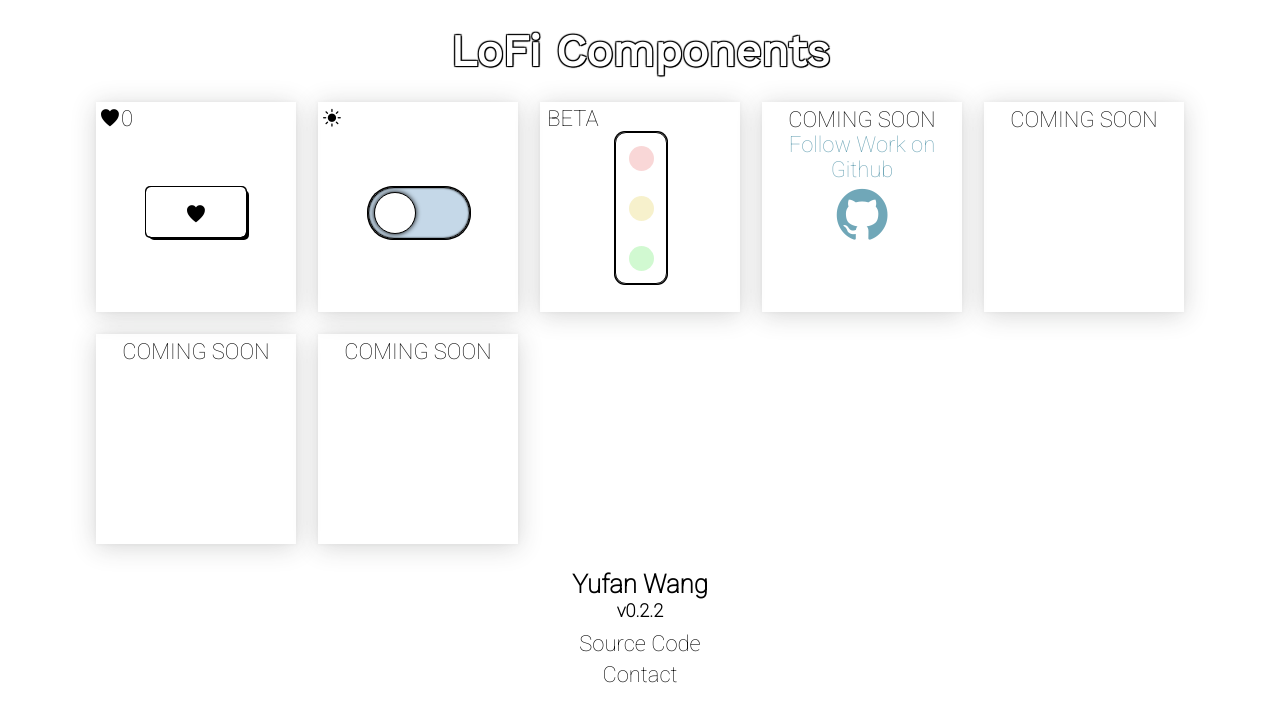
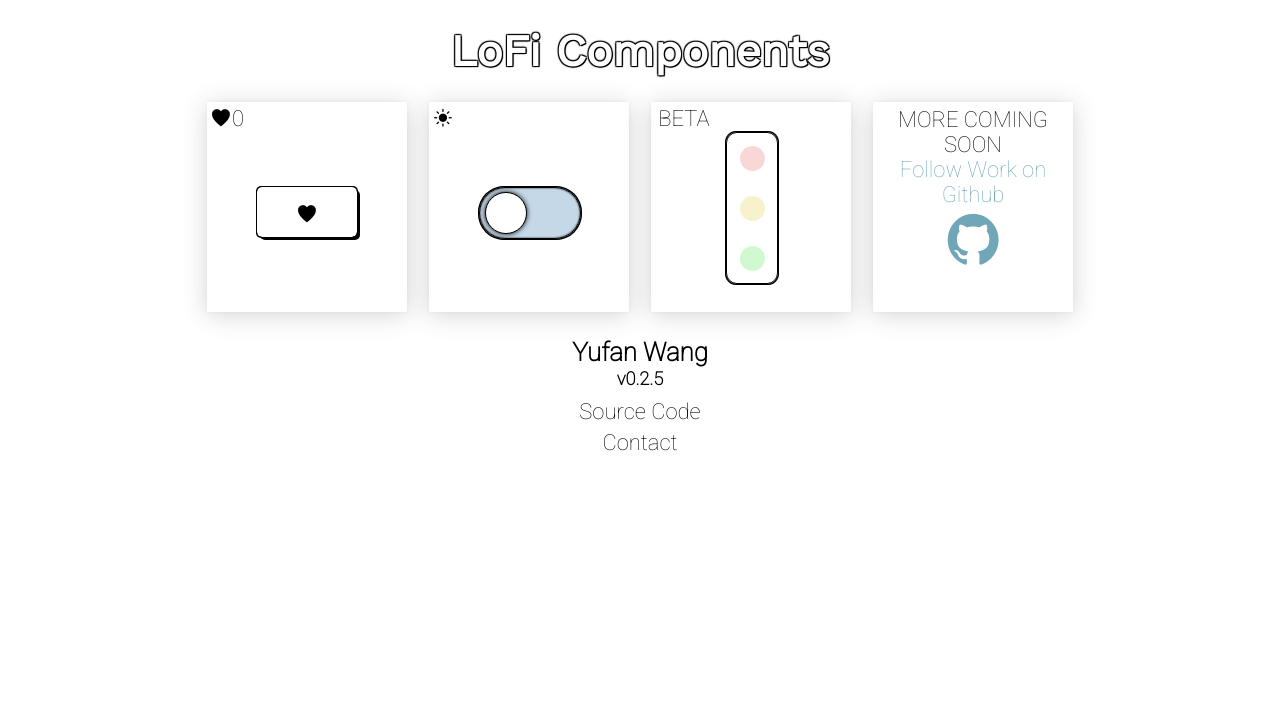
Before and after one commit to yufanw/LoFiComponents, a React (Create React App) app: page / in a window 1280 px wide. Shown: the top 722 px of the page. Built offline with nearby package versions, Linux system fonts and the light colour scheme.

Commit message:
removed unused cards, fixed pointer events

```diff
--- a/src/App.css
+++ b/src/App.css
@@ -45,6 +45,7 @@ h1 {
 a {
   display: block;
   text-decoration: none;
+  -webkit-tap-highlight-color: transparent;
   color: rgb(112, 167, 184);
 }
 
--- a/src/App.jsx
+++ b/src/App.jsx
@@ -77,19 +77,16 @@ class App extends Component {
           </div>
 
           <div className="comp">
-            COMING SOON
+            MORE COMING SOON
             <a href="https://github.com/yufanw/LoFiComponents">
               Follow Work on Github
               <i className="icon ion-logo-github github"></i>
             </a>
           </div>
-          <div className="comp">COMING SOON</div>
-          <div className="comp">COMING SOON</div>
-          <div className="comp">COMING SOON</div>
         </div>
         <footer>
           <h3><a href="https://github.com/yufanw">Yufan Wang</a></h3>
-          <h5>v0.2.2</h5>
+          <h5>v0.2.5</h5>
           <a href="https://github.com/yufanw/LoFiComponents">Source Code</a>
           <a href="mailto:yufansmail@gmail.com">Contact</a>
         </footer>
--- a/src/components/Checkbox/index.css
+++ b/src/components/Checkbox/index.css
@@ -34,6 +34,7 @@
   cursor: pointer;
   font-size: 22px;
   height: 100%;
+  -webkit-tap-highlight-color: transparent;
   background-color: inherit;
   -webkit-user-select: none;
   -moz-user-select: none;
@@ -44,6 +45,7 @@
 .container input {
   position: absolute;
   opacity: 0;
+  pointer-events: none;
 }
 
 .checkmark  {
--- a/src/components/Switch/index.css
+++ b/src/components/Switch/index.css
@@ -11,6 +11,7 @@
   height: 50px;
   border-radius: 50px;
   background: rgba(132, 84, 223, 0.5);
+  -webkit-tap-highlight-color: transparent;
   border: 1px solid;
   cursor: pointer;
   border-collapse: separate;
```
